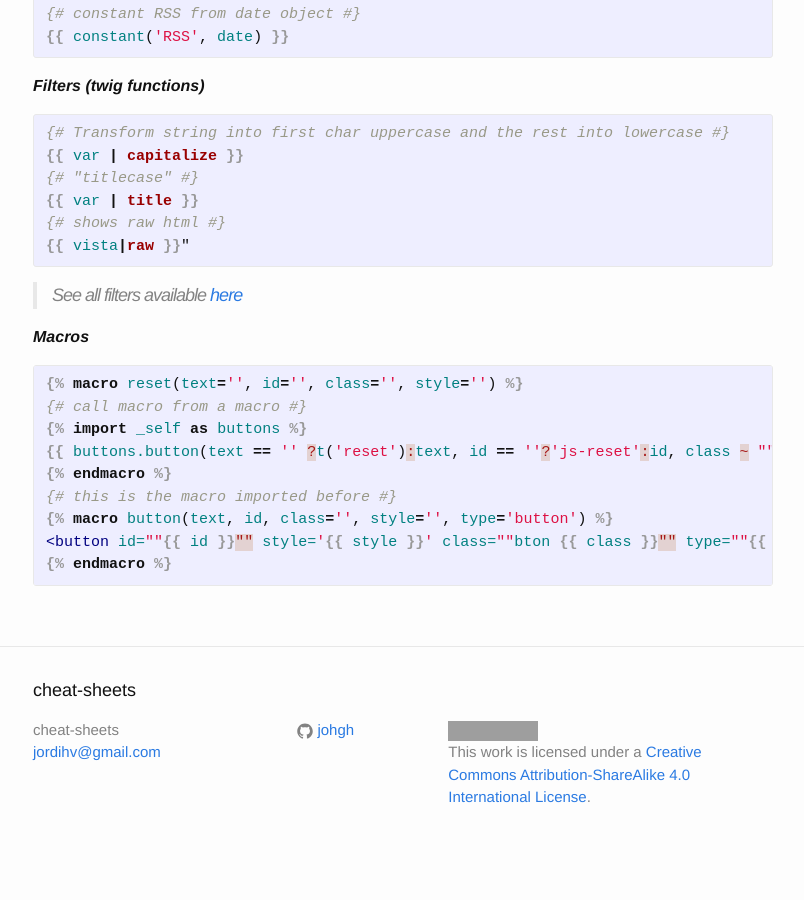
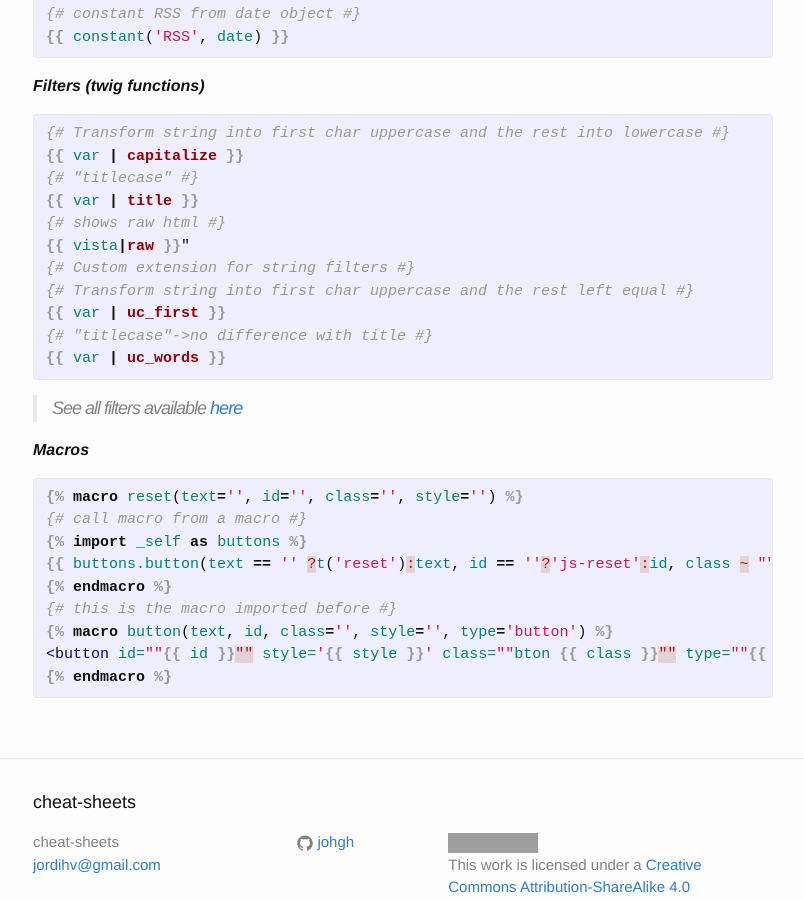
Before and after one commit to asodrober/johgh.github.io, a Jekyll site: the page built from _posts/2014-12-28-twig.markdown, in a window 1280 px wide and 900 px high, scrolled down 2461 px. Shown: the whole window, without its empty margins (237-1041 px from the left). Built offline with Jekyll 4.4.1, drawn with Linux system fonts in a browser that asks for light colours; before the commit the page ends 3330 px from its top, so only the background shows below that; grey boxes are pictures that could not be loaded.

Commit message:
Update 2014-12-28-twig.markdown

```diff
--- a/_posts/2014-12-28-twig.markdown
+++ b/_posts/2014-12-28-twig.markdown
@@ -137,6 +137,11 @@ Filters (twig functions)
 {{ var | title }}
 {# shows raw html #}
 {{ vista|raw }}"
+{# Custom extension for string filters #}
+{# Transform string into first char uppercase and the rest left equal #}
+{{ var | uc_first }}
+{# "titlecase"->no difference with title #}
+{{ var | uc_words }}
 {% endraw %}
 {% endhighlight %}
 > See all filters available [here](http://twig.sensiolabs.org/doc/filters/index.html)
```
